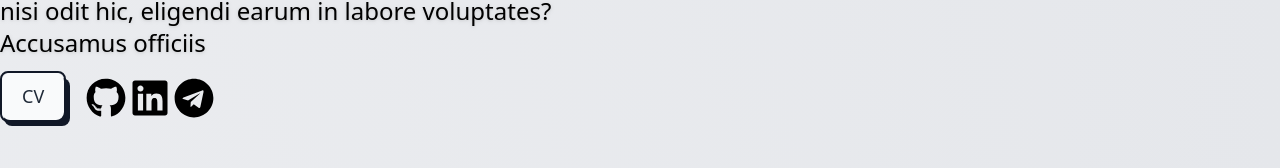
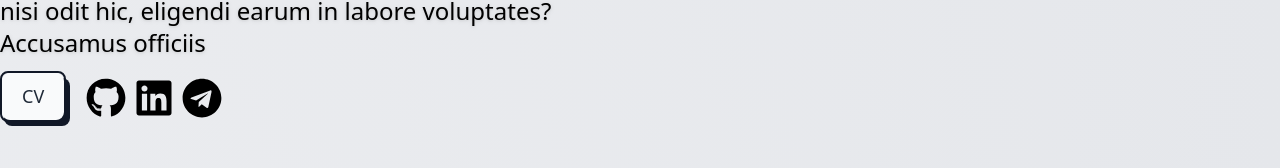
Before and after one commit to Joaquin-Bianchi/Portfolio-Joaquin-Bianchi, a Next.js app: page / in a window 1280 px wide. Shown: the part 509-677 px from the top of the page. Built offline with nearby package versions, Linux system fonts and the light colour scheme; a web font is replaced by a local one.

Commit message:
seccion de contacto y refactor de los social btns

```diff
--- a/src/components/buttons/SocialLinks.jsx
+++ b/src/components/buttons/SocialLinks.jsx
@@ -4,7 +4,7 @@ import { FaGithub, FaLinkedin, FaTelegram } from "react-icons/fa";
 function SocialLinks({ size }) {
   return (
     <div className="flex ">
-      <div className="flex items-center gap-1">
+      <div className="flex items-center gap-2">
         <a
           href="https://github.com/Joaquin-Bianchi"
           target="_blank"
```
